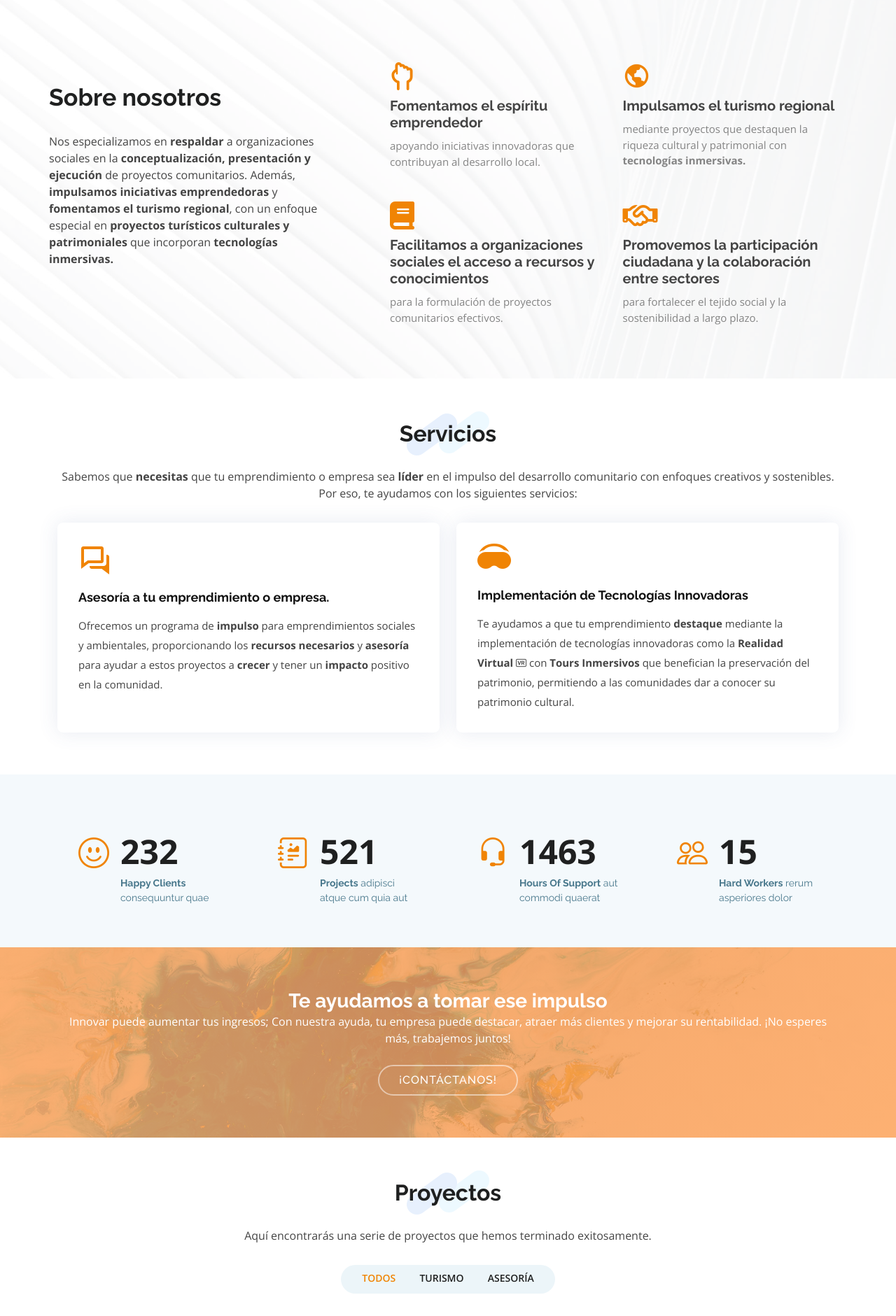
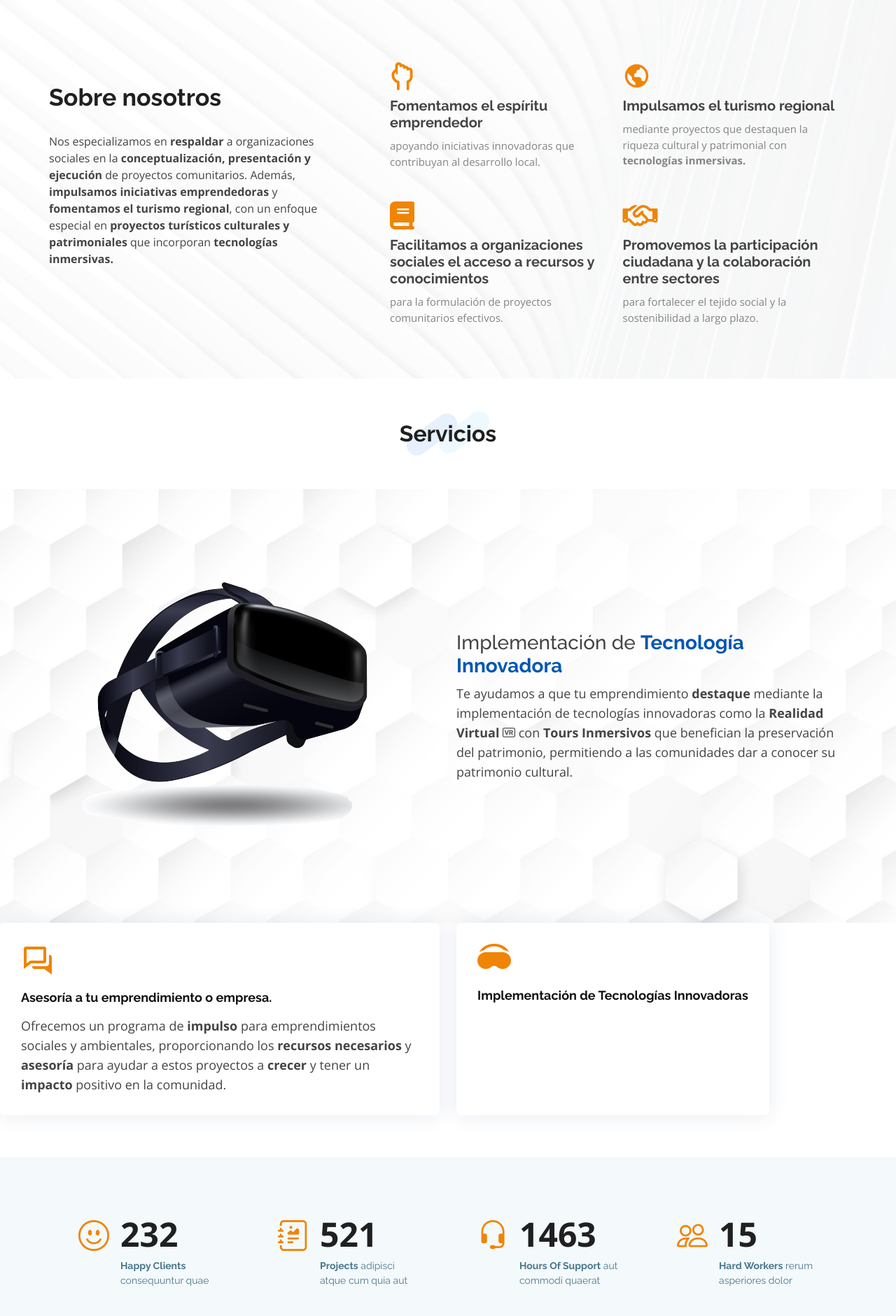
Before and after one commit to abarraza-v/FUDEFA-Portfolio, a PHP site: page / in a window 1280 px wide. Shown: the part 801-2682 px from the top of the page at 70% size. Run offline with PHP 8.4, Linux system fonts and the light colour scheme; some libraries are stand-ins or nearby versions.

Commit message:
New: Nueva sección de VR Glasses
Sección simple, minimalista y referente a la tecnología

```diff
--- a/assets/css/style.css
+++ b/assets/css/style.css
@@ -34,6 +34,10 @@ a:hover {
 
 .text-silver {
   color: #e4e3e3;
+}
+
+.text-blue {
+  color: #0056b3;
 }
 
 .brand-font {
@@ -735,6 +739,12 @@ section {
   transition: all 0.3s ease-in-out;
 }
 
+.services-VR {
+  background: url("../img/cube-bg.jpg") center center no-repeat;
+  background-size: cover;
+  min-width: 100vh;
+}
+
 .services .title {
   font-weight: 700;
   margin-bottom: 15px;
@@ -746,7 +756,7 @@ section {
 }
 
 .services .description {
-  font-size: 15px;
+  font-size: 18px;
   line-height: 28px;
   margin-bottom: 0;
 }
--- a/index.html
+++ b/index.html
@@ -194,12 +194,30 @@
 
         <div class="section-title" data-aos="fade-in" data-aos-delay="100">
           <h2>Servicios</h2>
-          <p>Sabemos que <strong>necesitas</strong> que tu emprendimiento o empresa sea <strong>líder</strong> en el
-            impulso del
-            desarrollo
-            comunitario con enfoques creativos y sostenibles. Por eso, te ayudamos con los siguientes servicios:</p>
+        </div>
+      </div>
+      <section id="services-VR" class="services-VR">
+        <div class="container">
+          <div class="row">
+            <div class="col-md-6 col-lg-6 d-flex align-items-stretch mb-5 mb-lg-0"><img data-aos="fade-in"
+                data-aos-delay="100" src="assets/img/vr-glasses.png" class="img-fluid" alt="lentesderealidadvirtual">
+            </div>
+            <div class="col-md-6 col-lg-6 d-flex align-items-stretch mb-5 mb-lg-0 fluid">
+              <div class="align-self-center">
+                <h3 class="mb-2">Implementación de <span class="text-blue"><strong>Tecnología
+                      Innovadora</strong></span>
+                </h3>
+                <p class="description">Te ayudamos a que tu emprendimiento <strong>destaque</strong> mediante la
+                  implementación de tecnologías innovadoras como la <Strong>Realidad Virtual <i
+                      class="bi bi-badge-vr"></i></Strong> con <strong>Tours Inmersivos</strong> que
+                  benefician la
+                  preservación del patrimonio, permitiendo a las comunidades dar a conocer su patrimonio cultural.</p>
+              </div>
+            </div>
+          </div>
         </div>
 
+      </section>
       <div class="row">
         <div class="col-md-6 col-lg-6 d-flex align-items-stretch mb-5 mb-lg-0">
           <div class="icon-box" data-aos="fade-up">
@@ -217,11 +235,7 @@
           <div class="icon-box" data-aos="fade-up" data-aos-delay="100">
             <div class="icon"><i class="bi bi-headset-vr"></i></div>
             <h4 class="title"><a href="">Implementación de Tecnologías Innovadoras</a></h4>
-              <p class="description">Te ayudamos a que tu emprendimiento <strong>destaque</strong> mediante la
-                implementación de tecnologías innovadoras como la <Strong>Realidad Virtual <i
-                    class="bi bi-badge-vr"></i></Strong> con <strong>Tours Inmersivos</strong> que
-                benefician la
-                preservación del patrimonio, permitiendo a las comunidades dar a conocer su patrimonio cultural.</p>
+
           </div>
         </div>
 
@@ -316,7 +330,7 @@
 
           <div class="col-lg-4 col-md-6 portfolio-item filter-app">
             <div class="portfolio-wrap">
-              <img src="assets/img/portfolio/thumbnailproyecto1.jpg" class="img-fluid" alt="">
+              <img src="assets/img/portfolio/thumbnailproyecto1.jpg" class="img-fluid" alt="miniaturaproyecto1">
               <div class="portfolio-links">
                 <a href="assets/img/portfolio/thumbnailproyecto1.jpg" data-gallery="portfolioGallery"
                   class="portfolio-lightbox" title="Museo Interactivo 7 de Junio en Arica"><i
```
Also changed, not shown: assets/img/cube-bg.jpg (added), assets/img/vr-glasses.png (added). Lines whose indentation alone changed are shown as unchanged.
